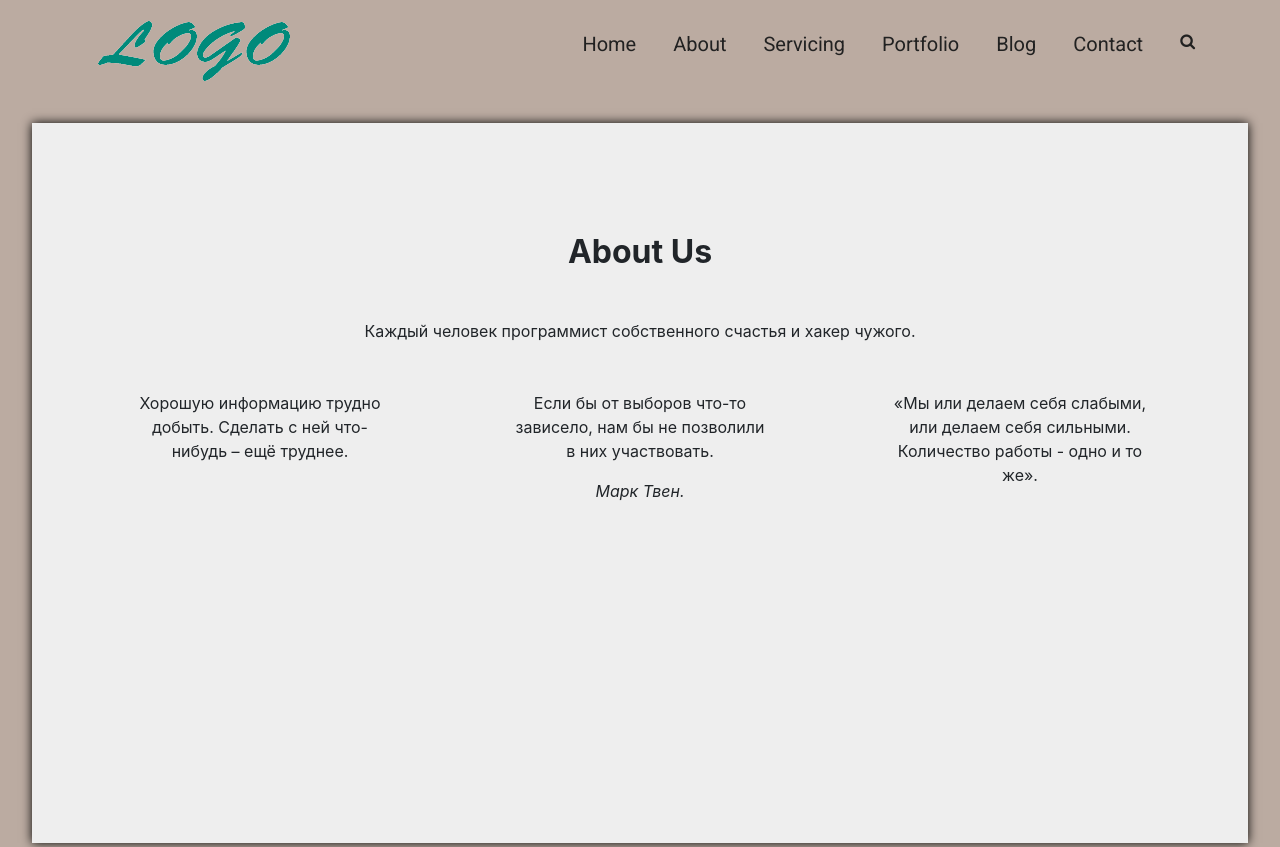
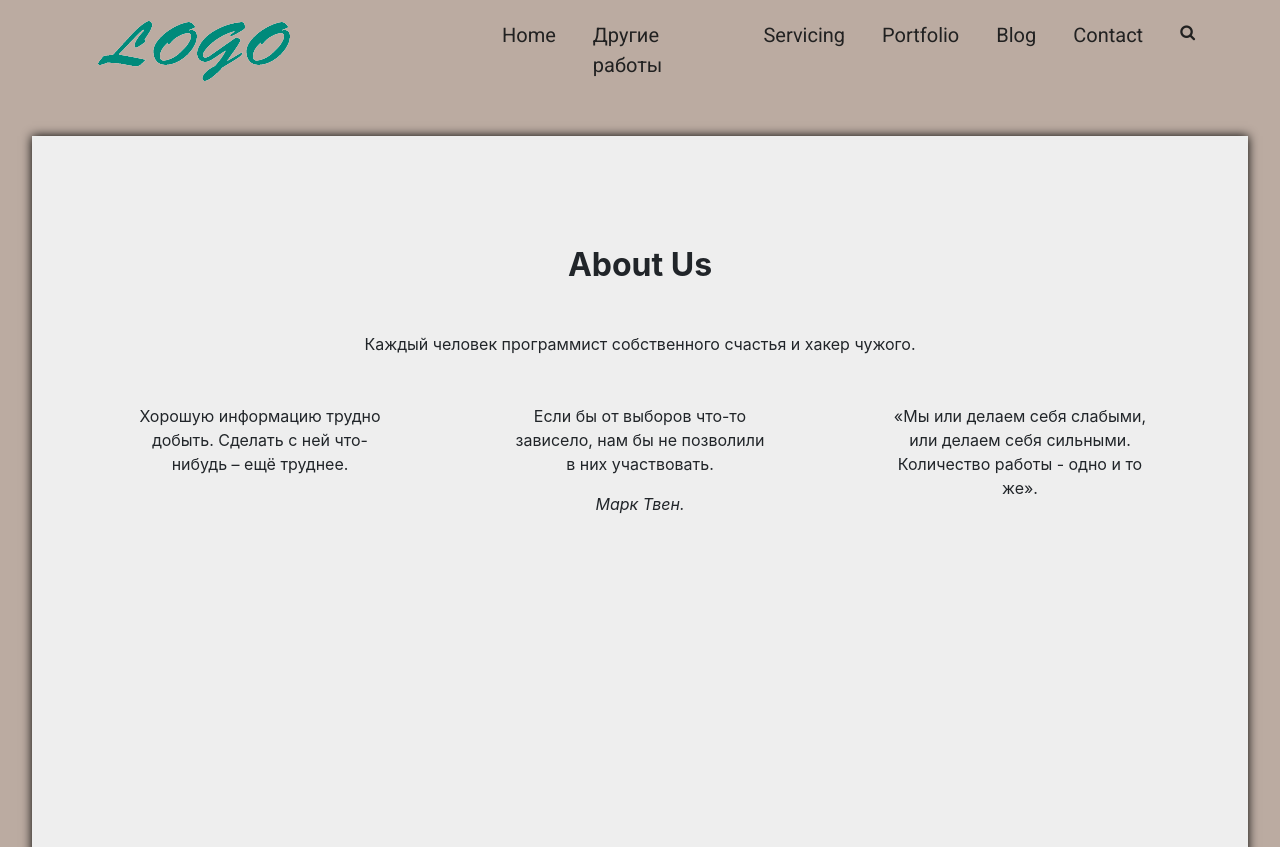
Before and after one commit to ZVoffka/ZVoffka.developer.github.io, a plain HTML site: page index.html in a window 1280 px wide. Shown: the top 847 px of the page. Drawn offline with nearby package versions, Linux system fonts and the light colour scheme.

Commit message:
Update index.html

```diff
--- a/index.html
+++ b/index.html
@@ -25,7 +25,7 @@
 						<nav>
 							<ul class="menu d-flex justify-content-end">
 								<li class="menu__item"><a href="#">Home</a></li>
-								<li class="menu__item"><a href="#">About</a></li>
+								<li class="menu__item"><a href="1.apis/index.html">Другие работы</a></li>
 								<li class="menu__item"><a href="#">Servicing</a></li>
 								<li class="menu__item"><a href="#">Portfolio</a></li>
 								<li class="menu__item"><a href="#">Blog</a></li>
```
